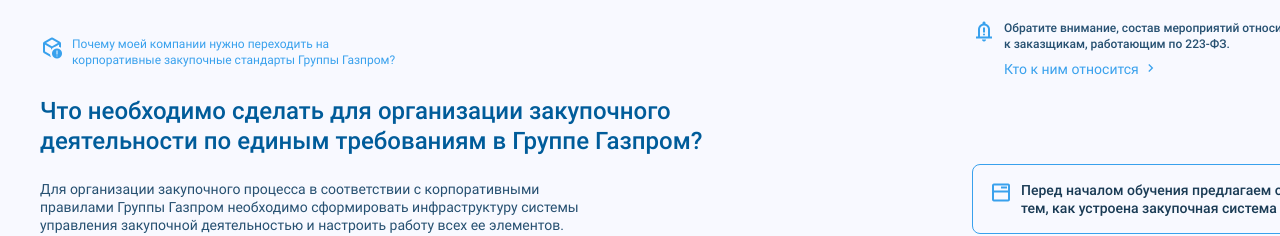
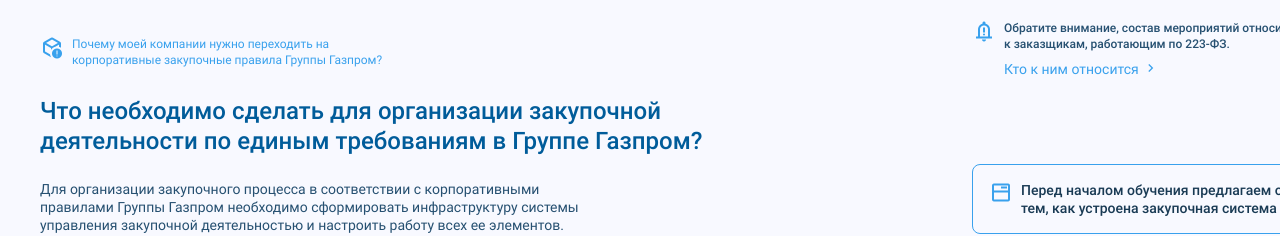
Before and after one commit to Hillel1408/movmedia, a React (Create React App) app: page / in a window 1280 px wide. Shown: the top 236 px of the page. Built offline with nearby package versions, Linux system fonts and the light colour scheme.

Commit message:
правки текста

```diff
--- a/src/components/Modals/ProcurementRegulations/ProcurementRegulations.jsx
+++ b/src/components/Modals/ProcurementRegulations/ProcurementRegulations.jsx
@@ -128,7 +128,7 @@ export default function ProcurementRegulations() {
               <p>
                 Для Компаний, для которых ПАО «Газпром» — единственный участник
                 (акционер), — подготовку и утверждение решения осуществляет ПАО
-                «Газпром». Вам необходимо обеспечить направление в ЦОУЗ перечень
+                «Газпром». Вам необходимо обеспечить направление в ЦОУЗ переченя
                 ВЗЛ для утверждения.
               </p>
               <p>
@@ -244,9 +244,7 @@ export default function ProcurementRegulations() {
                 >
                   Ст. 4 Закона
                 </button>
-                , <button>постановление № 908</button>),
-                <br />
-                постановление № 908, а также в АСЭЗ
+                , <button>постановление № 908</button>), а также в АСЭЗ
                 <br />
                 одновременно с размещением в ЕИС.
               </li>
@@ -273,7 +271,7 @@ export default function ProcurementRegulations() {
           </div>
           <div className={styles.documents}>
             <h3 className="modal-subtitle">Шаблоны и документы</h3>
-            <div>
+            <div style={{ marginBottom: '0' }}>
               {buttons.map((item, index) => (
                 <Button key={index} text={item.text} href={item.href} />
               ))}
--- a/src/components/Modals/Scheme/Scheme.jsx
+++ b/src/components/Modals/Scheme/Scheme.jsx
@@ -12,7 +12,7 @@ export default function Scheme({ setActiveModal }) {
         height: '241px'
       },
       title: 'Формирование потребности',
-      text: 'У компании появляется необходимость провести закупку. На данном этапе необходимо собрать данные о потребности, изучить рынок, в том числе собрать ценовую информацию, изучить рыночные условия обращения товара (работы, услуги), определить состояние конкурентн среды, собрать исходные по закупке (описать предмет, определить потенциальных исполнителей и требования к ним, исключить дублирование и изучить ретроспективу аналогичных закупок).',
+      text: 'У компании появляется необходимость провести закупку. На данном этапе необходимо собрать данные о потребности, изучить рынок, в том числе собрать ценовую информацию, изучить рыночные условия обращения товара (работы, услуги), определить состояние конкурентной среды, собрать исходные по закупке (описать предмет, определить потенциальных исполнителей и требования к ним, исключить дублирование и изучить ретроспективу аналогичных закупок).',
       participants: [{ icon: 'icon-support-agent', text: 'Инициатор закупки' }],
       registration: []
     },
@@ -126,7 +126,7 @@ export default function Scheme({ setActiveModal }) {
               <div>
                 <div>
                   <h3>
-                    Метоическое обеспечение и координация закупочной
+                    Методологическое обеспечение и координация закупочной
                     деятельности
                   </h3>
                   <p className="text-s">
--- a/src/pages/Main/Main.jsx
+++ b/src/pages/Main/Main.jsx
@@ -145,7 +145,7 @@ export default function Main() {
                   }
                 >
                   Почему моей компании нужно переходить на корпоративные
-                  закупочные стандарты Группы Газпром?
+                  закупочные правила Группы Газпром?
                 </button>
                 <p
                   className={classNames(
@@ -162,7 +162,7 @@ export default function Main() {
                 </p>
               </div>
               <h2 className="subtitle">
-                Что необходимо сделать для организации закупочного деятельности
+                Что необходимо сделать для организации закупочной деятельности
                 по единым требованиям в Группе Газпром?
               </h2>
               <p className="text-s">
```
